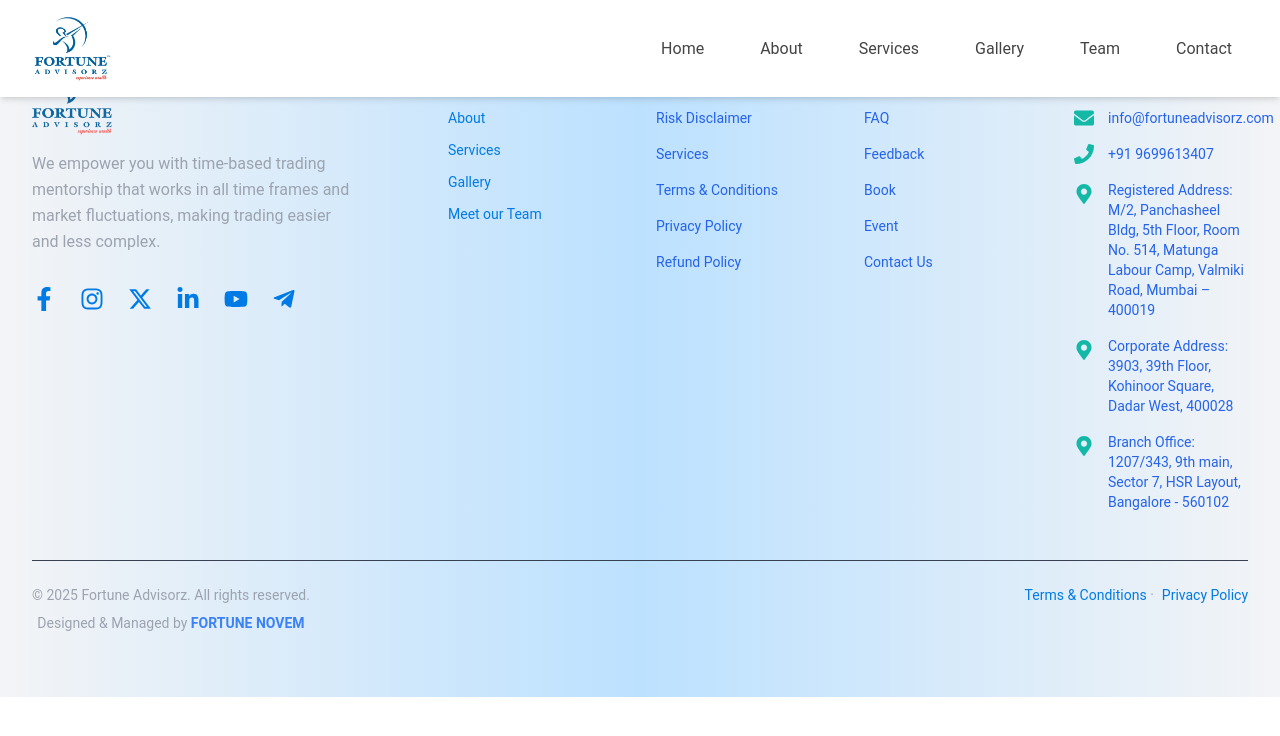
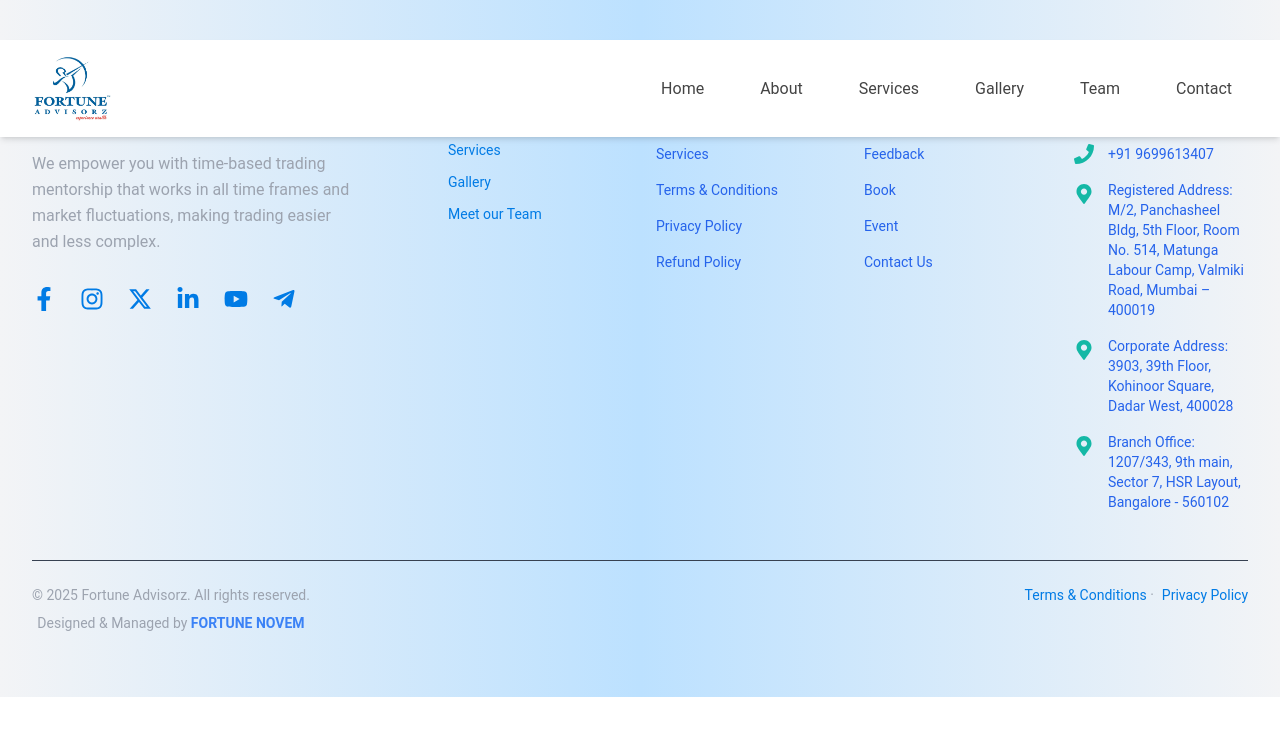
Before and after one commit to Sarvesh-24/FortuneWeb, a React (Create React App) app: page /ticker in a window 1280 px wide. Shown: the top 736 px of the page. Built offline with nearby package versions, Linux system fonts and the light colour scheme.

Commit message:
updated tickers

```diff
--- a/src/components/Header.js
+++ b/src/components/Header.js
@@ -90,7 +90,8 @@ const Header = () => {
   const navItems = ["Home", "About", "Services", "Gallery", "Team", "Contact"];
 
   return (
-    <header className="fixed top-0 w-full z-50 bg-white dark:bg-gray-900 shadow-md dark:text-white">
+    // <header className="fixed top-0 w-full z-50 bg-white dark:bg-gray-900 shadow-md dark:text-white">
+    <header className="fixed top-[40px] w-full z-40 bg-white dark:bg-gray-900 shadow-md dark:text-white">
       <div className="mx-auto max-w-screen-xl px-4 py-3 sm:px-6 lg:px-8 flex items-center justify-between">
         {/* Logo */}
         <a href="/" className="flex items-center space-x-2">
```
